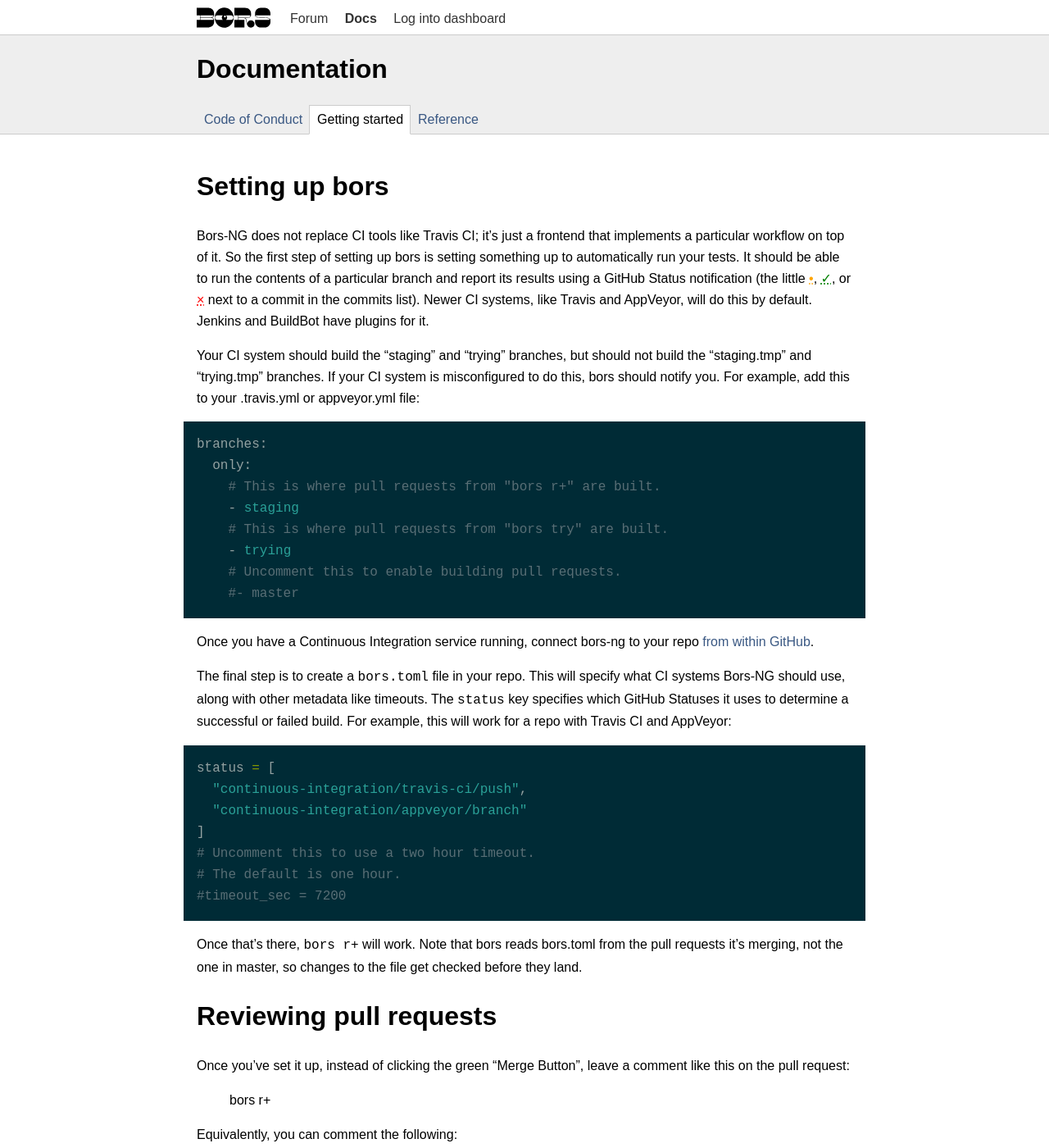
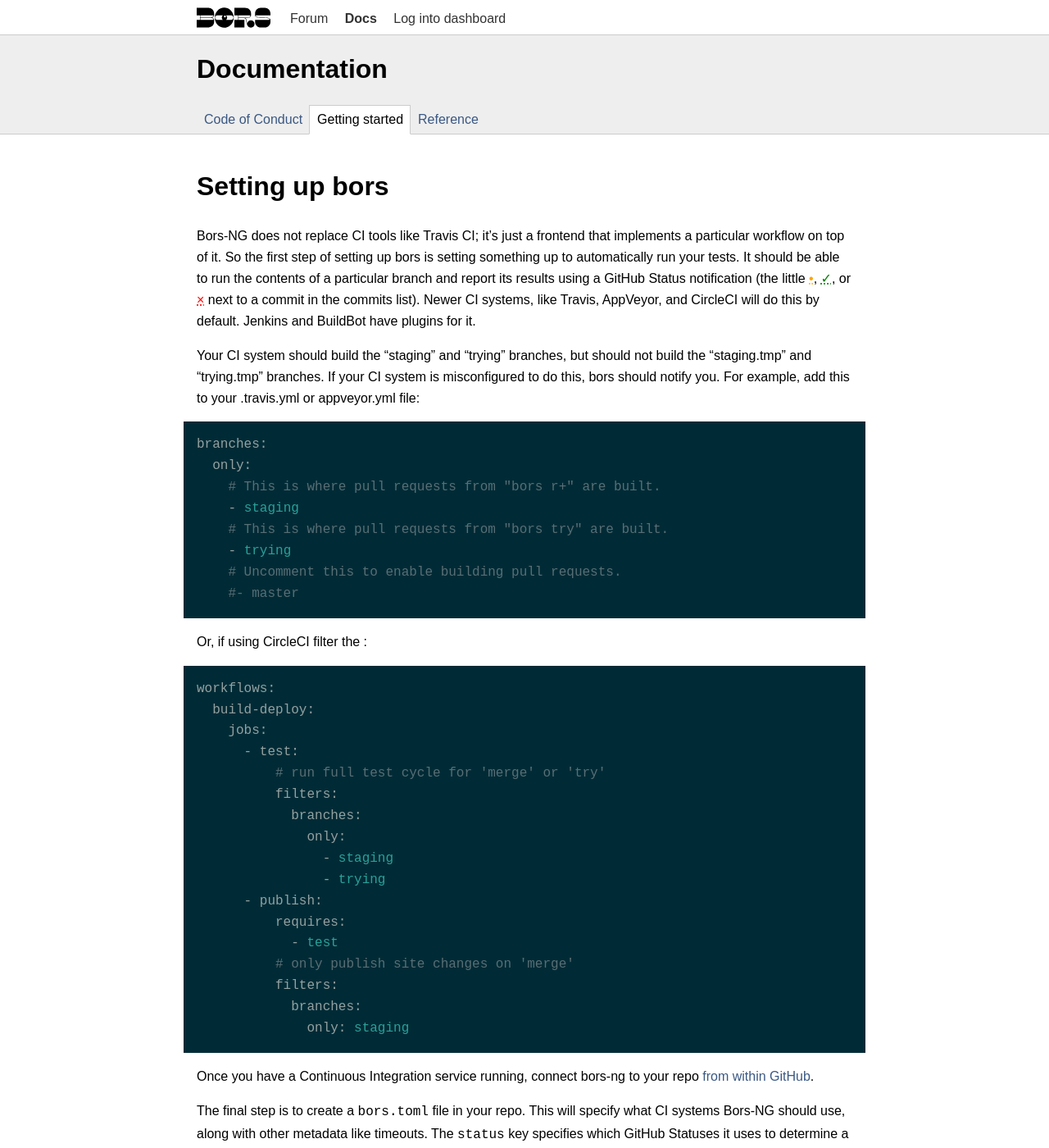
Before and after one commit to bors-ng/bors-ng.github.io, a Jekyll site: the page built from _documentation/getting-started.md, in a window 1280 px wide and 1400 px high. Shown: the whole window at 82% size. Built offline with Jekyll 4.4.1, drawn with Linux system fonts in a browser that asks for light colours; some of the changed text lies outside the part shown.

Commit message:
feat: add CircleCI to getting started docs.
I struggled getting bors running on Circle as there were some notable differences to travis/appveyer examples covered.

````diff
--- a/_documentation/getting-started.md
+++ b/_documentation/getting-started.md
@@ -12,7 +12,7 @@
 So the first step of setting up bors is setting something up to automatically run your tests.
 It should be able to run the contents of a particular branch
 and report its results using a GitHub Status notification
-(the little <abbr style="color:orange" title="The build is in progress">&bull;</abbr>, <abbr style="color:green" title="Build succeeded">&#10003;</abbr>, or <abbr style="color:red" title="Build failed">&times;</abbr> next to a commit in the commits list). Newer CI systems, like Travis and AppVeyor, will do this by default. Jenkins and BuildBot have plugins for it.
+(the little <abbr style="color:orange" title="The build is in progress">&bull;</abbr>, <abbr style="color:green" title="Build succeeded">&#10003;</abbr>, or <abbr style="color:red" title="Build failed">&times;</abbr> next to a commit in the commits list). Newer CI systems, like Travis, AppVeyor, and CircleCI will do this by default. Jenkins and BuildBot have plugins for it.
 
 Your CI system should build the "staging" and "trying" branches, but should not build the "staging.tmp" and "trying.tmp" branches.
 If your CI system is misconfigured to do this, bors should notify you. For example, add this to your .travis.yml or appveyor.yml file:
@@ -28,6 +28,27 @@
     #- master
 ```
 
+Or, if using CircleCI filter the :
+```yaml
+workflows:
+  build-deploy:
+    jobs:
+      - test:
+          # run full test cycle for 'merge' or 'try'
+          filters:
+            branches:
+              only:
+                - staging
+                - trying
+      - publish:
+          requires:
+            - test
+          # only publish site changes on 'merge'
+          filters:
+            branches:
+              only: staging
+```
+
 Once you have a Continuous Integration service running,
 connect bors-ng to your repo <a href="https://github.com/apps/bors">from within GitHub</a>.
 
@@ -40,15 +61,32 @@
 ```toml
 status = [
   "continuous-integration/travis-ci/push",
-  "continuous-integration/appveyor/branch"
+  "continuous-integration/appveyor/branch",
+  "ci/circleci: some-job", #CircleCI using GitHub Status
+  "workflow-name" #CircleCI using new GitHub Checks
 ]
 # Uncomment this to use a two hour timeout.
 # The default is one hour.
 #timeout_sec = 7200
 ```
 
+Or if using CircleCI, specify the job names or workflow name to require.
+```toml
+#CircleCI using GitHub Status
+status = [
+  "ci/circleci: jobname"
+
+]
+
+#CircleCI using GitHub Checks
+status = [
+  "workflow-name"
+]
+```
+
+
 Once that's there, `bors r+` will work.
-Note that bors reads bors.toml from the pull requests it's merging,
+**Note:** that bors reads bors.toml from the pull requests it's merging,
 not the one in master,
 so changes to the file get checked before they land.
 
````
